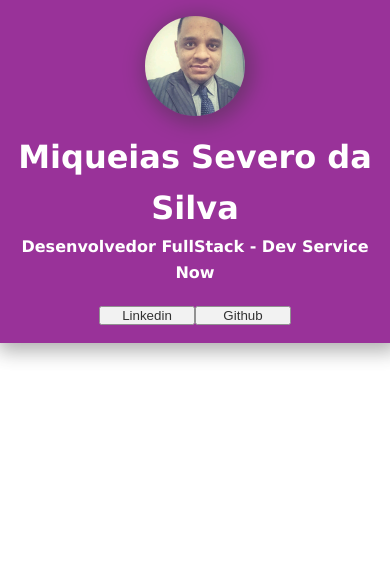
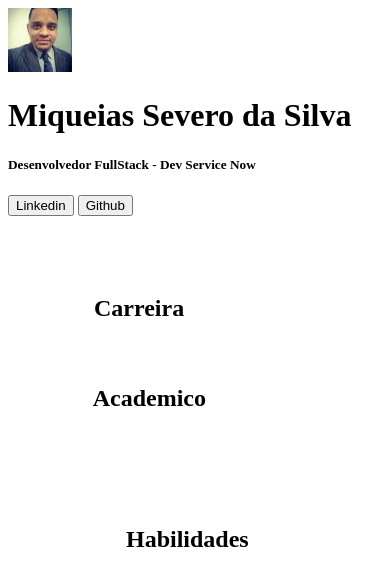
Before and after one commit to MiqueiasSevero/MiqueiasSevero.github.io, a plain HTML site: page index.html in a window 390 px wide. Drawn offline with Linux system fonts and the light colour scheme.

Commit message:
Update style.css

```diff
--- a/css/style.css
+++ b/css/style.css
@@ -1,57 +1,34 @@
-:root {
-  --primary-color: #800080;
-  --secondary-color: #464646;
-  --text-color: white;
-  --box-shadow: 3px 3px 19px 5px rgba(0, 0, 0, 0.4);
-}
-
-* {
-  margin: 0;
-  padding: 0;
-  box-sizing: border-box;
-}
-
-body {
-  font-family: Verdana, Geneva, Tahoma, sans-serif;
-  line-height: 1.6;
-  color: var(--text-color);
-}
-
-.topo {
-  width: 100%;
-  background-color: var(--primary-color);
-  opacity: 0.8;
-  box-shadow: var(--box-shadow);
-  display: flex;
-  flex-direction: column;
-  align-items: center;
+/* Adicionando media query para estilos específicos em telas menores */
+@media only screen and (max-width: 768px) {
+  .corpo {
+    width: 90%;
     padding: 1rem;
   }
 
-#imgPerfil {
-  width: 100px;
-  height: 100px;
-  border-radius: 50%;
-  box-shadow: var(--box-shadow);
-  margin-bottom: 1rem;
+  .carreira, .academico {
+    width: 100%;
+    margin-top: 1rem;
   }
 
-.topo h1 {
-  font-size: 2rem;
-  text-align: center;
-}
-
-.topo h5 {
-  font-size: 1rem;
-  text-align: center;
+  .habilidades {
+    padding: 2rem;
   }
 
   .botoestopo {
-  display: flex;
-  justify-content: center;
-  margin-top: 1rem;
+    width: 100%;
   }
 
-.botoestopo button {
-  width: 6rem;
+  #imgPerfil {
+    height: 4rem;
+    width: 4rem;
   }
+
+  #imgTopico {
+    width: 4rem;
+    height: 4rem;
+  }
+
+  .habilidades h4 {
+    margin: 1rem;
+  }
+}
```
Lines whose indentation alone changed are shown as unchanged.
